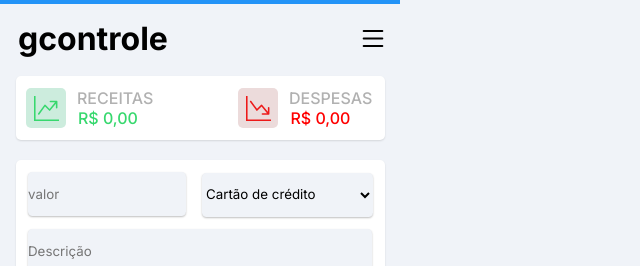
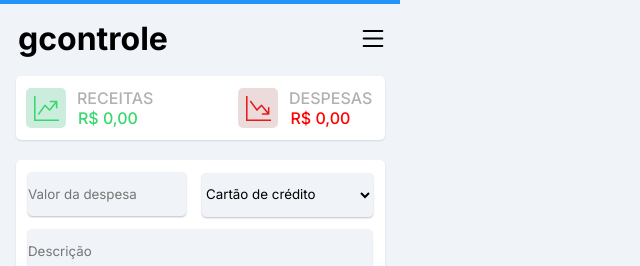
Before and after one commit to ViniciusSoares21/gcontrole, a React (Create React App) app: page / in a window 1280 px wide. Shown: the top 266 px of the page, without its empty margins (0-640 px from the left). Built offline with nearby package versions, Linux system fonts and the light colour scheme.

Commit message:
feat: arruma função de adicionar despesas para quando adicionar aparecer em primeiro na lista

```diff
--- a/src/components/WalletForm.jsx
+++ b/src/components/WalletForm.jsx
@@ -30,7 +30,7 @@ function WalletForm() {
       description,
       category
     }
-    const data = [...cards, card]
+    const data = [card, ...cards]
     setCards(data)
     localStorage.setItem('listCards', JSON.stringify(data))
     setPrice('')
@@ -52,7 +52,7 @@ function WalletForm() {
   const handleSubmitEdit = (e) => {
     e.preventDefault()
     const card = {
-      price,
+      price: formatInputOutPrice(price),
       payment,
       description,
       category
@@ -80,8 +80,8 @@ function WalletForm() {
         <form className={styles.subContainer}>
           <Input
             className={styles.inputsPriceAndCategory}
-            place={'valor'}
-            type={'number'}
+            place={'Valor da despesa'}
+            type={'text'}
             name={'price'}
             value={price}
             setStatus={setPrice}
```
